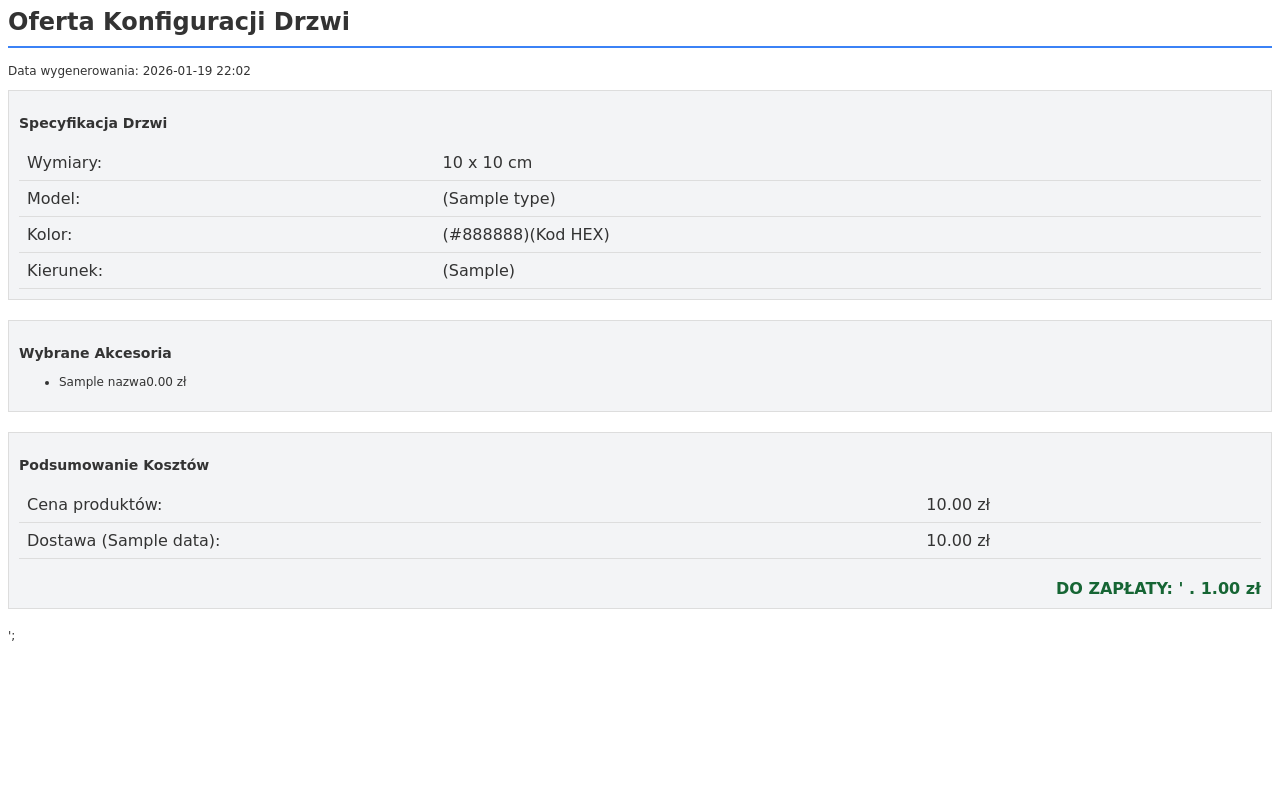
After one commit to KrzysztofKuklinski2000/Konfigurator-Drzwi, a PHP site: template templates/pdf/offer.php in a window 1280 px wide. The commit adds this page. Run offline with PHP 8.4, Linux system fonts and the light colour scheme; the template is opened without the code that fills it: most values are stand-ins (such as "Sample title", 1, 10 or a date in 2020).

Commit message:
Refaktoryzacja(OrderController): Posprzątanie w metodzie pdf i naprawa DoorRepository
* Wydzielenie szablonu pdf do template/pdf/offer.php
* Wydzielenie szczegółów dostawy do OrderService
* Dodanie do View metody która zwraca przygotowuje szablon pdf (za pomoca buforowania html jest przechwytywany i zwracany jako string)
* Naprawa metod pobierających pojedyńczy element z tabeli

```diff
--- a/templates/layout.php
+++ b/templates/layout.php
@@ -50,6 +50,6 @@
             ?>
         </div>
     </main>
-    <script src="/js/main.js?v=<?= time() ?>"></script>
+    <!-- <script src="/js/main.js?v=<?= time() ?>"></script> -->
 </body>
 </html>
--- /dev/null
+++ b/templates/pdf/offer.php
@@ -0,0 +1,94 @@
+<html>
+    <head>
+        <style>
+            body {
+                font-family: DejaVu Sans;
+                font-size: 12px;
+                color: #333;
+            }
+
+            h1 {
+                border-bottom: 2px solid #3b82f6;
+                padding-bottom: 10px;
+            }
+            .box {
+                background-color: #f3f4f6;
+                padding: 10px;
+                margin-bottom: 20px;
+                border: 1px solid #ddd;
+            }
+            table {
+                width: 100%;
+                border-collapse: collapse;
+                margin-top: 10px;
+            }
+            th, td {
+                border-bottom: 1px solid #ddd;
+                padding: 8px;
+                text-align: left;
+            }
+
+            .total {
+                font-size: 16px;
+                font-weight: bold;
+                color: #166534;
+                text-align: right;
+                padding-top: 20px;
+            }
+        </style>
+    </head>
+    <body>
+        <h1>Oferta Konfiguracji Drzwi</h1>
+        <p>Data wygenerowania: <?=   date('Y-m-d H:i') ?></p>
+
+        <div class="box">
+            <h3>Specyfikacja Drzwi</h3>
+            <table>
+                <tr>
+                    <td>Wymiary:</td>
+                    <td><?= $data['summaryDetails']['width'] ?> x <?= $data['summaryDetails']['height'] ?> cm</td>
+                </tr>
+                <tr>
+                    <td>Model:</td>
+                    <td>(<?=  $data['summaryDetails']['type'] ?? '-' ?>)</td>
+                </tr>
+                <tr>
+                    <td>Kolor:</td>
+                    <td>(<?= $data['summaryDetails']['color'] ?? '-' ?>)(Kod HEX)</td>
+                </tr>
+                <tr>
+                    <td>Kierunek:</td>
+                    <td>(<?=  $data['summaryDetails']['openingDirection'] ?? '-' ?>)</td>
+                </tr>
+            </table>
+        </div>
+
+        <div class="box">
+            <h3>Wybrane Akcesoria</h3>
+            <ul>
+                <?php if(!empty($data['summaryDetails']['accessories'])): ?>
+                    <?php foreach($data['summaryDetails']['accessories'] as $acc): ?>
+                        <li> <?= $acc['nazwa'] ?><?= number_format($acc['cena'], 2) ?> zł</li>
+                    <?php endforeach ?>
+                <?php else: ?>
+                    <li>Brak dodatkowych akcesoriów</li>
+                <?php endif ?>
+            </ul>
+        </div>
+
+        <div class="box">
+            <h3>Podsumowanie Kosztów</h3>
+            <table>
+                <tr>
+                    <td>Cena produktów:</td>
+                    <td><?= number_format($data['productsPrice'], 2)?> zł</td>
+                </tr>
+                <tr>
+                    <td>Dostawa (<?=  $data['deliveryName'] ?>):</td>
+                    <td><?= number_format($data['deliveryPrice'], 2) ?> zł</td>
+                </tr>
+            </table>
+            <div class="total">DO ZAPŁATY: ' . <?= number_format($data['totalPrice'], 2) ?> zł</div>
+        </div>
+    </body>
+</html>';
```
Also changed, not shown: src/Controller/OrderController.php (+11 -70 lines), src/Model/DoorRepository.php (+5 -5 lines), src/Service/OrderService.php (+22 -0 lines), src/View.php (+7 -0 lines).
